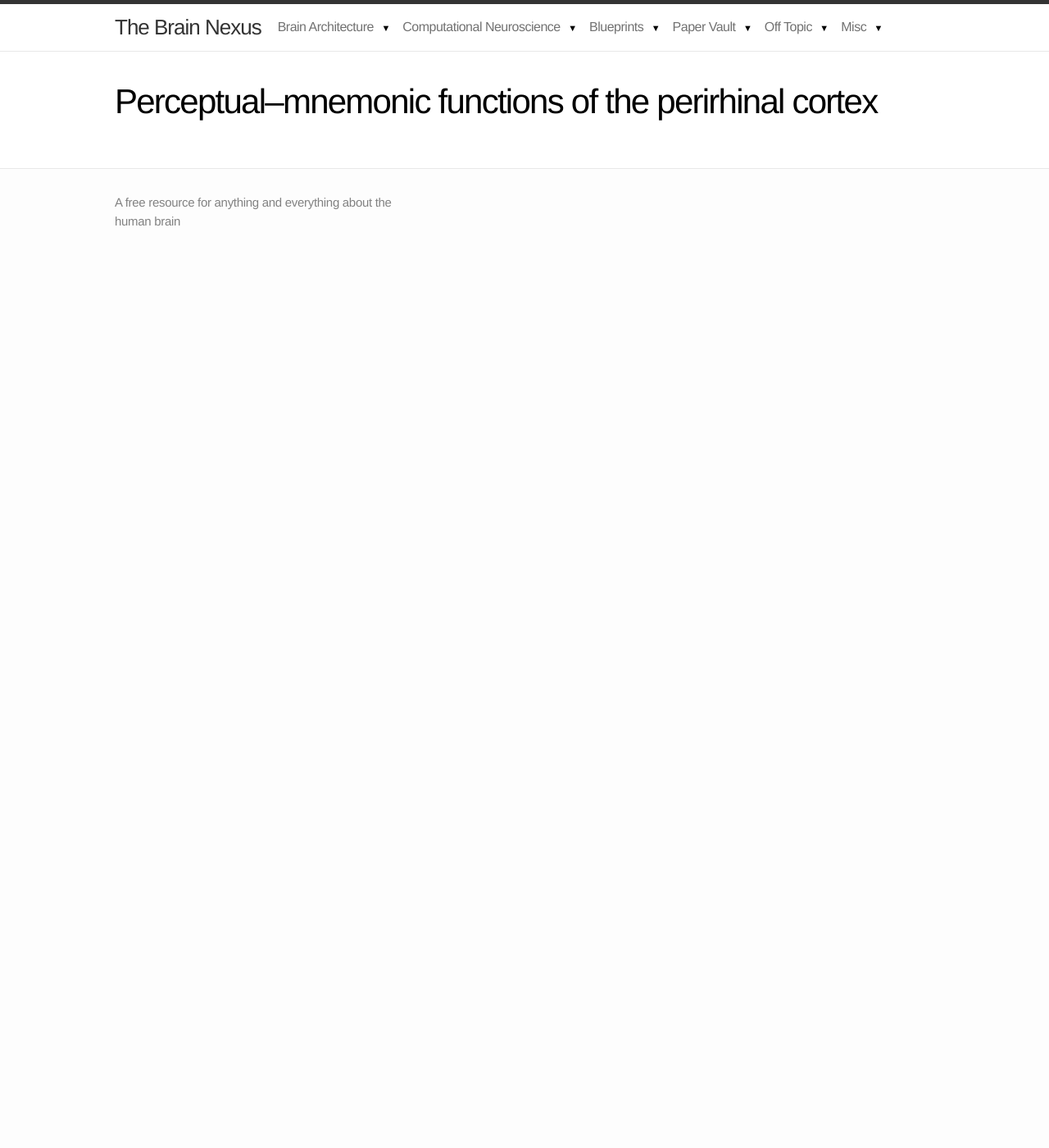
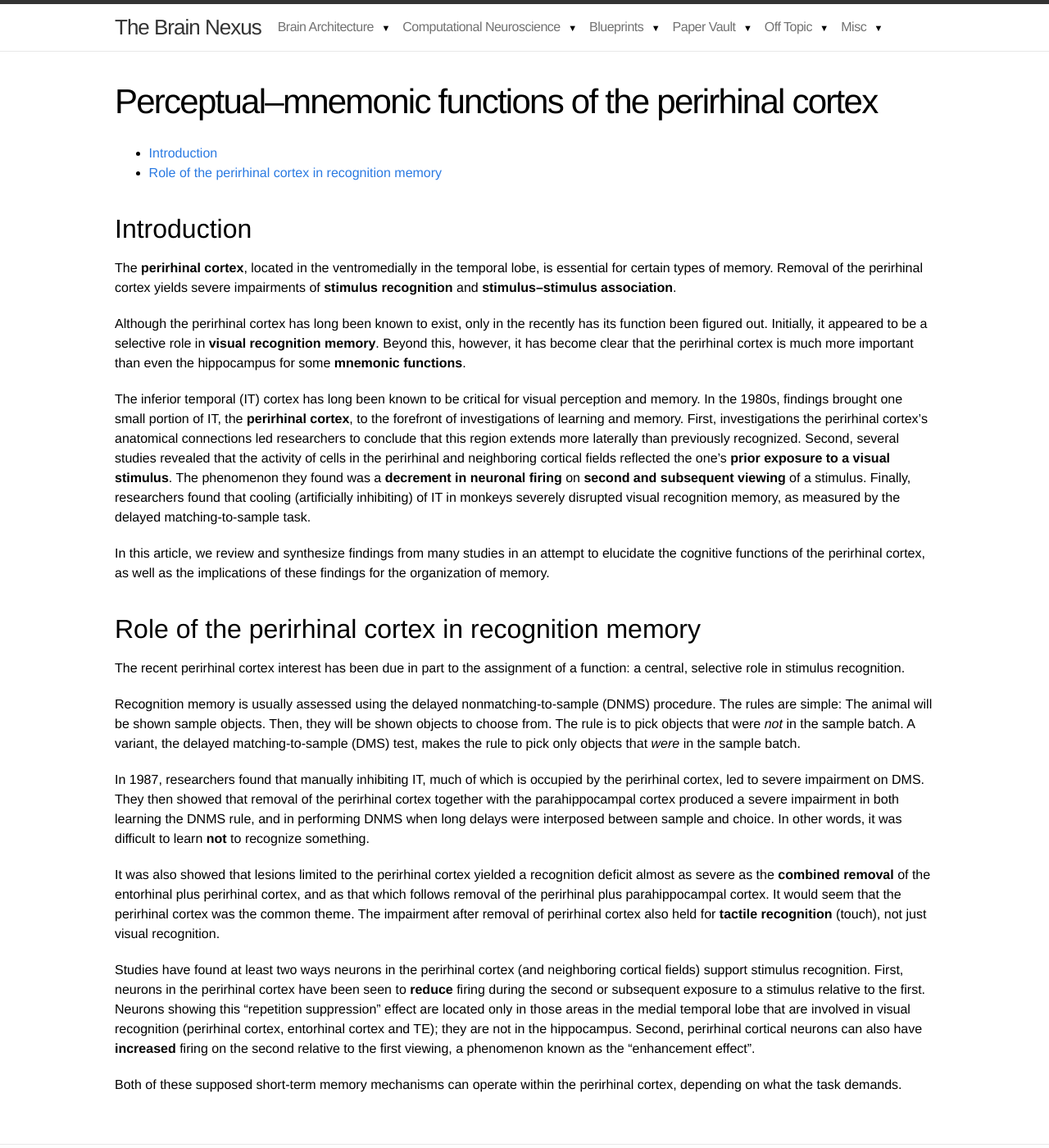
Before and after one commit to mdelsole/brain-nexus, a Jekyll site: the page built from paper-vault/vision/perceptual-func-perirhinal-cortex.markdown, in a window 1280 px wide and 1400 px high. Shown: the whole window at 82% size. Built offline with Jekyll 4.4.1, drawn with Linux system fonts in a browser that asks for light colours.

Commit message:
perirhinal cortex recognition memory

```diff
--- a/paper-vault/vision/perceptual-func-perirhinal-cortex.markdown
+++ b/paper-vault/vision/perceptual-func-perirhinal-cortex.markdown
@@ -7,3 +7,27 @@ permalink: /x/paper-vault/vision/perceptual-func-perirhinal-cortex/
 
 * TOC
 {:toc}
+
+# Introduction
+
+The **perirhinal cortex**, located in the ventromedially in the temporal lobe, is essential for certain types of memory. Removal of the perirhinal cortex yields severe impairments of **stimulus recognition** and **stimulus–stimulus association**.
+
+Although the perirhinal cortex has long been known to exist, only in the recently has its function been figured out. Initially, it appeared to be a selective role in **visual recognition memory**. Beyond this, however, it has become clear that the perirhinal cortex is much more important than even the hippocampus for some **mnemonic functions**.
+
+The inferior temporal (IT) cortex has long been known to be critical for visual perception and memory. In the 1980s, findings brought one small portion of IT, the **perirhinal cortex**, to the forefront of investigations of learning and memory. First, investigations the perirhinal cortex's anatomical connections led researchers to conclude that this region extends more laterally than previously recognized. Second, several studies revealed that the activity of cells in the perirhinal and neighboring cortical fields reflected the one’s **prior exposure to a visual stimulus**. The phenomenon they found was a **decrement in neuronal firing** on **second and subsequent viewing** of a stimulus. Finally, researchers found that cooling (artificially inhibiting) of IT in monkeys severely disrupted visual recognition memory, as measured by the delayed matching-to-sample task.
+
+In this article, we review and synthesize findings from many studies in an attempt to elucidate the cognitive functions of the perirhinal cortex, as well as the implications of these findings for the organization of memory.
+
+# Role of the perirhinal cortex in recognition memory
+
+The recent perirhinal cortex interest has been due in part to the assignment of a function: a central, selective role in stimulus recognition.
+
+Recognition memory is usually assessed using the delayed nonmatching-to-sample (DNMS) procedure. The rules are simple: The animal will be shown sample objects. Then, they will be shown objects to choose from. The rule is to pick objects that were *not* in the sample batch. A variant, the delayed matching-to-sample (DMS) test, makes the rule to pick only objects that *were* in the sample batch.
+
+In 1987, researchers found that manually inhibiting IT, much of which is occupied by the perirhinal cortex, led to severe impairment on DMS. They then showed that removal of the perirhinal cortex together with the parahippocampal cortex produced a severe impairment in both learning the DNMS rule, and in performing DNMS when long delays were interposed between sample and choice. In other words, it was difficult to learn **not** to recognize something.
+
+It was also showed that lesions limited to the perirhinal cortex yielded a recognition deficit almost as severe as the **combined removal** of the entorhinal plus perirhinal cortex, and as that which follows removal of the perirhinal plus parahippocampal cortex. It would seem that the perirhinal cortex was the common theme. The impairment after removal of perirhinal cortex also held for **tactile recognition** (touch), not just visual recognition.
+
+Studies have found at least two ways neurons in the perirhinal cortex (and neighboring cortical fields) support stimulus recognition. First, neurons in the perirhinal cortex have been seen to **reduce** firing during the second or subsequent exposure to a stimulus relative to the first. Neurons showing this "repetition suppression" effect are located only in those areas in the medial temporal lobe that are involved in visual recognition (perirhinal cortex, entorhinal cortex and TE); they are not in the hippocampus. Second, perirhinal cortical neurons can also have **increased** firing on the second relative to the first viewing, a phenomenon known as the "enhancement effect".
+
+Both of these supposed short-term memory mechanisms can operate within the perirhinal cortex, depending on what the task demands.
```
